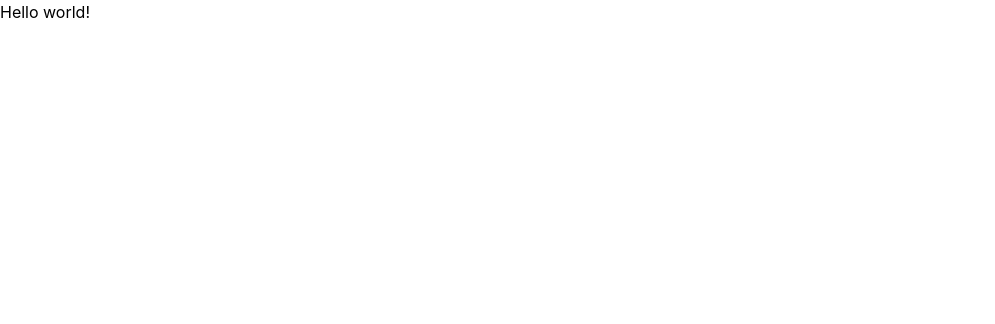
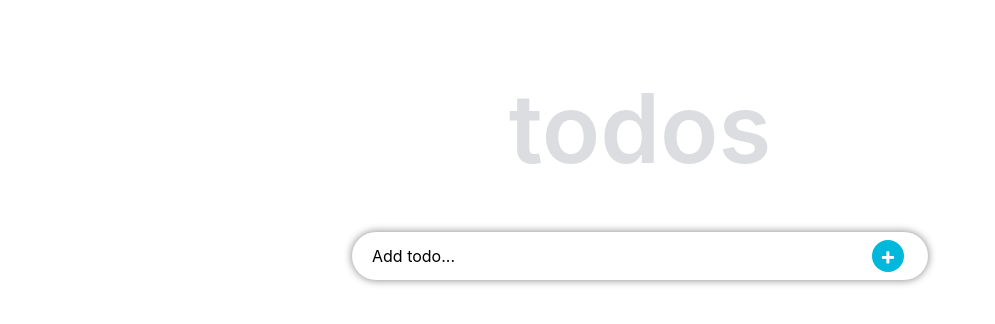
Before and after one commit to obed-niyomugisha/the-gym-to-do-list, a React (Vite) app: page / in a window 1280 px wide. Shown: the top 324 px of the page, without its empty margins (0-995 px from the left). Built offline with nearby package versions, Linux system fonts and the light colour scheme.

Commit message:
Create markup

```diff
--- a/src/App.tsx
+++ b/src/App.tsx
@@ -1,3 +1,22 @@
 export default function App() {
-  return <h1>Hello world!</h1>;
+  return (
+    <main className="mx-auto mbs-20 w-xl">
+      <h1 className="text-center text-8xl text-gray-600/20 font-semibold mbe-14">
+        todos
+      </h1>
+      <form className="relative">
+        <input
+          type="text"
+          placeholder="Add todo..."
+          className="rounded-full w-full py-3 ps-5 pe-16 shadow-[0_0_8px_gray] placeholder:text-black"
+        />
+
+        <div className="absolute right-6 inset-y-0 grid items-center">
+          <button className="bg-cyan-500 rounded-full text-2xl w-8 h-8 text-white font-bold grid place-content-center cursor-pointer">
+            +
+          </button>
+        </div>
+      </form>
+    </main>
+  );
 }
```
